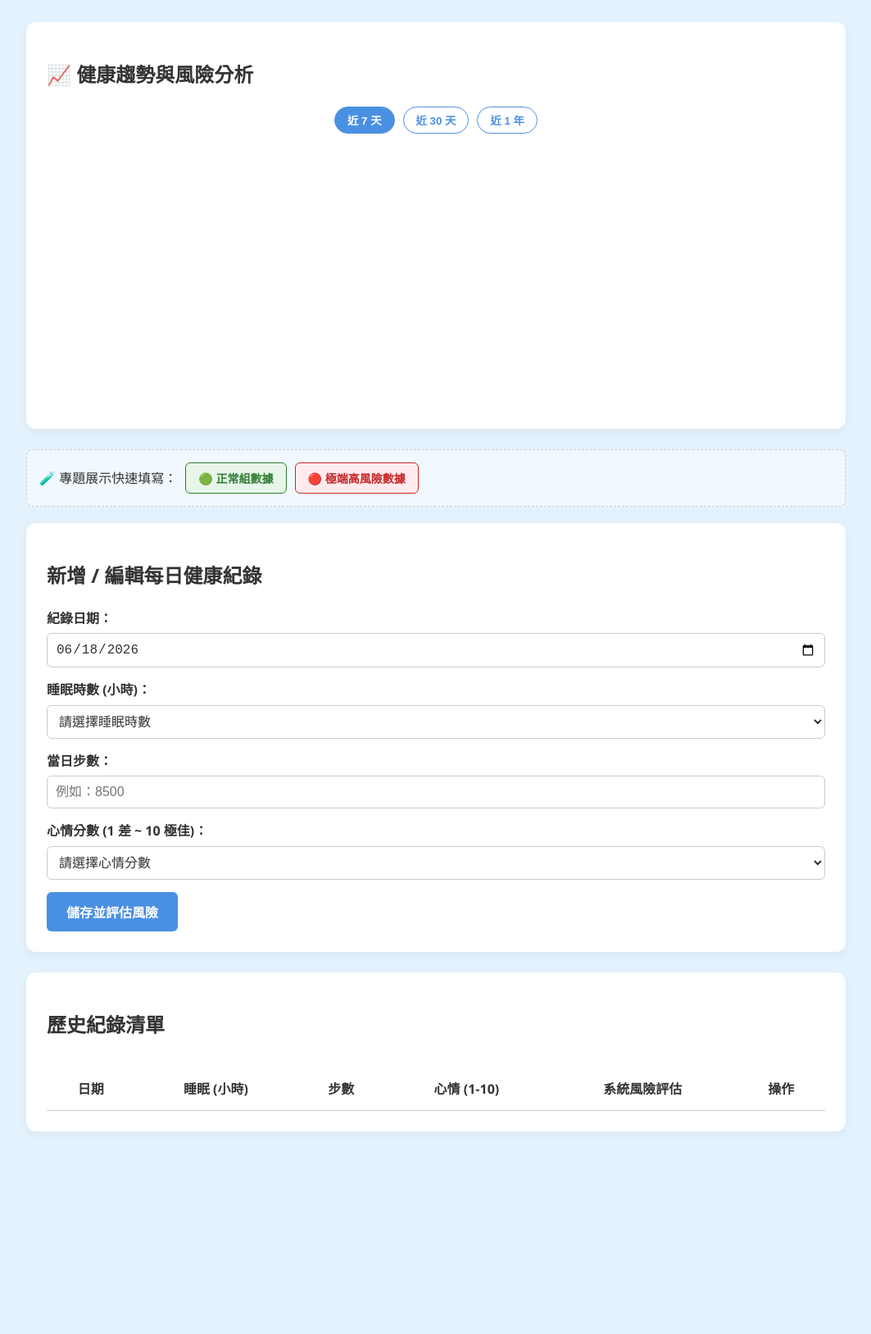
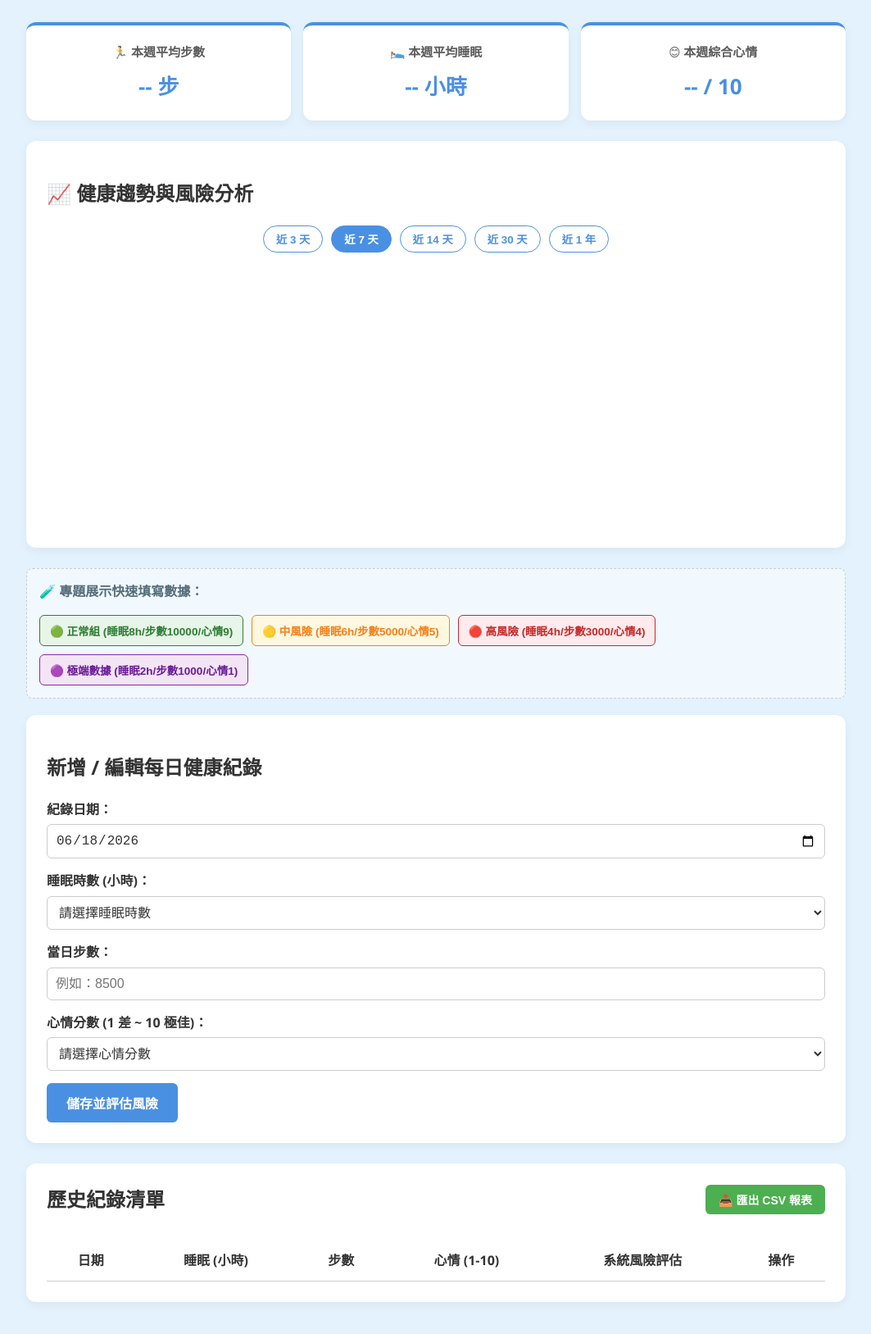
Before and after one commit to wewenlooyee/health, a website: page public/index.html in a window 1280 px wide. Shown: the part 175-1802 px from the top of the page at 82% size, without its empty margins (108-1171 px from the left). Before the commit the page ends 1600 px from the top, so only its background shows below. Drawn offline with nearby package versions, Linux system fonts and the light colour scheme; no server answers.

Commit message:
Update index.html

```diff
--- a/public/index.html
+++ b/public/index.html
@@ -4,7 +4,6 @@
     <meta charset="UTF-8">
     <meta name="viewport" content="width=device-width, initial-scale=1.0">
     <title>智慧健康日誌與風險評估系統</title>
-    <!-- 引入 Chart.js 函式庫 -->
     <script src="https://cdn.jsdelivr.net/npm/chart.js"></script>
     <style>
         /* CSS 變數定義 */
@@ -86,6 +85,27 @@
             transition: background-color 0.4s ease;
         }
 
+        /* Dashboard 摘要卡片樣式 */
+        .dashboard-summary {
+            display: flex;
+            gap: 15px;
+            margin-bottom: 25px;
+            flex-wrap: wrap;
+        }
+        .summary-card {
+            flex: 1;
+            min-width: 200px;
+            background: var(--card-bg);
+            padding: 20px;
+            border-radius: 12px;
+            box-shadow: 0 4px 12px rgba(0,0,0,0.05);
+            text-align: center;
+            border-top: 4px solid var(--primary-color);
+            transition: background-color 0.4s ease;
+        }
+        .summary-card h3 { margin: 0 0 10px 0; font-size: 15px; color: var(--text-color); opacity: 0.8; }
+        .summary-card p { margin: 0; font-size: 26px; font-weight: bold; color: var(--primary-color); }
+
         /* 貼心話回饋卡片樣式 */
         .caring-message {
             padding: 15px 20px;
@@ -107,6 +127,7 @@
         .msg-medium { background-color: var(--badge-medium); color: var(--badge-medium-text); border-color: var(--badge-medium-text); }
         .msg-high { background-color: var(--badge-high); color: var(--badge-high-text); border-color: var(--badge-high-text); }
 
+        /* 快速填寫按鈕區塊 */
         .demo-section {
             background-color: rgba(255, 255, 255, 0.5);
             border: 1px dashed var(--border-color);
@@ -120,9 +141,25 @@
         }
         [data-theme="dark"] .demo-section { background-color: rgba(0, 0, 0, 0.2); }
 
-        .btn-demo { padding: 8px 15px; border: none; border-radius: 6px; cursor: pointer; font-weight: 600; font-size: 14px; }
+        .demo-label { font-weight: bold; color: #546e7a; margin-right: 5px; width: 100%; margin-bottom: 5px; }
+        .btn-demo { padding: 8px 12px; border: none; border-radius: 6px; cursor: pointer; font-weight: 600; font-size: 13.5px; transition: transform 0.1s; }
+        .btn-demo:active { transform: scale(0.95); }
+
+        /* 四層風險展示按鈕樣式 */
         .btn-demo-low { background-color: var(--badge-low); color: var(--badge-low-text); border: 1px solid var(--badge-low-text); }
+        .btn-demo-medium { background-color: var(--badge-medium); color: var(--badge-medium-text); border: 1px solid var(--badge-medium-text); }
         .btn-demo-high { background-color: var(--badge-high); color: var(--badge-high-text); border: 1px solid var(--badge-high-text); }
+        .btn-demo-extreme { background-color: #F3E5F5; color: #6A1B9A; border: 1px solid #8E24AA; }
+
+        /* CSV 匯出按鈕樣式 */
+        .btn-export {
+            background-color: #4CAF50; color: white; border: none; padding: 8px 16px;
+            border-radius: 6px; cursor: pointer; font-weight: bold; font-size: 14px; transition: opacity 0.3s;
+        }
+        .btn-export:hover { opacity: 0.8; }
+
+        .table-header-flex { display: flex; justify-content: space-between; align-items: center; margin-bottom: 15px; }
+        .table-header-flex h2 { margin: 0; }
 
         .form-group { margin-bottom: 15px; }
         .form-group label { display: block; margin-bottom: 5px; font-weight: 600; }
@@ -151,7 +188,7 @@
         .edit-btn { background-color: #ffb300; }
         .delete-btn { background-color: #e53935; }
 
-        .chart-controls { display: flex; justify-content: center; gap: 10px; margin-bottom: 15px; }
+        .chart-controls { display: flex; justify-content: center; flex-wrap: wrap; gap: 10px; margin-bottom: 15px; }
         .chart-btn { background-color: transparent; border: 1px solid var(--primary-color); color: var(--primary-color); padding: 6px 15px; border-radius: 20px; cursor: pointer; font-weight: bold; transition: all 0.3s; }
         .chart-btn.active, .chart-btn:hover { background-color: var(--primary-color); color: white; }
 
@@ -163,7 +200,6 @@
 </head>
 <body>
     <div class="container">
-        <!-- 主題設定區域：加入了青色、米色、咖啡色 -->
         <div class="settings-bar">
             <select id="colorThemeSelect" onchange="changeColorTheme(this)">
                 <option value="#4A90E2" data-bg="#E3F2FD">🔵 經典藍</option>
@@ -186,14 +222,29 @@
         </header>
 
         <main>
-            <!-- 貼心話彈出區域 (預設隱藏) -->
             <div id="caringMessage" class="caring-message"></div>
 
-            <!-- 折線圖分析區塊 -->
+            <section class="dashboard-summary">
+                <div class="summary-card">
+                    <h3>🏃 本週平均步數</h3>
+                    <p id="avgSteps">-- 步</p>
+                </div>
+                <div class="summary-card">
+                    <h3>🛌 本週平均睡眠</h3>
+                    <p id="avgSleep">-- 小時</p>
+                </div>
+                <div class="summary-card">
+                    <h3>😊 本週綜合心情</h3>
+                    <p id="avgMood">-- / 10</p>
+                </div>
+            </section>
+
             <section class="card">
                 <h2>📈 健康趨勢與風險分析</h2>
                 <div class="chart-controls">
+                    <button class="chart-btn" onclick="updateChart('3days', this)">近 3 天</button>
                     <button class="chart-btn active" onclick="updateChart('week', this)">近 7 天</button>
+                    <button class="chart-btn" onclick="updateChart('2weeks', this)">近 14 天</button>
                     <button class="chart-btn" onclick="updateChart('month', this)">近 30 天</button>
                     <button class="chart-btn" onclick="updateChart('year', this)">近 1 年</button>
                 </div>
@@ -203,9 +254,11 @@
             </section>
 
             <section class="demo-section">
-                <span class="demo-label">🧪 專題展示快速填寫：</span>
-                <button type="button" class="btn-demo btn-demo-low" onclick="fillDemo('8', 10000, '9')">🟢 正常組數據</button>
-                <button type="button" class="btn-demo btn-demo-high" onclick="fillDemo('3', 1200, '2')">🔴 極端高風險數據</button>
+                <span class="demo-label">🧪 專題展示快速填寫數據：</span>
+                <button type="button" class="btn-demo btn-demo-low" onclick="fillDemo('8', 10000, '9')">🟢 正常組 (睡眠8h/步數10000/心情9)</button>
+                <button type="button" class="btn-demo btn-demo-medium" onclick="fillDemo('6', 5000, '5')">🟡 中風險 (睡眠6h/步數5000/心情5)</button>
+                <button type="button" class="btn-demo btn-demo-high" onclick="fillDemo('4', 3000, '4')">🔴 高風險 (睡眠4h/步數3000/心情4)</button>
+                <button type="button" class="btn-demo btn-demo-extreme" onclick="fillDemo('2', 1000, '1')">🟣 極端數據 (睡眠2h/步數1000/心情1)</button>
             </section>
 
             <section class="card form-section">
@@ -265,7 +318,11 @@
             </section>
 
             <section class="card table-section">
-                <h2>歷史紀錄清單</h2>
+                <div class="table-header-flex">
+                    <h2>歷史紀錄清單</h2>
+                    <button class="btn-export" onclick="exportToCSV()">📥 匯出 CSV 報表</button>
+                </div>
+
                 <div class="table-responsive">
                     <table id="logsTable">
                         <thead>
@@ -309,12 +366,12 @@
         }
 
         // ==========================================
-        // 專屬貼心話邏輯 (智慧回饋)
+        // 專屬貼心話邏輯
         // ==========================================
         function displayCaringMessage(risk) {
             const msgBox = document.getElementById('caringMessage');
             msgBox.style.display = 'block';
-            msgBox.className = 'caring-message'; // 重置所有 class
+            msgBox.className = 'caring-message';
 
             if (risk === '低風險') {
                 msgBox.classList.add('msg-low');
@@ -327,12 +384,81 @@
                 msgBox.innerHTML = '⚠️ 系統評估：高風險。親愛的，身體在抗議囉！請務必讓自己好好睡一覺，必要時尋求幫助。';
             }
 
-            // 畫面平滑捲動到回饋訊息區
             msgBox.scrollIntoView({ behavior: 'smooth', block: 'center' });
         }
 
         // ==========================================
-        // 圖表邏輯 (包含條件式風險標色)
+        // Dashboard 更新邏輯
+        // ==========================================
+        function updateDashboard(data) {
+            if (!data || data.length === 0) {
+                document.getElementById('avgSteps').innerText = '-- 步';
+                document.getElementById('avgSleep').innerText = '-- 小時';
+                document.getElementById('avgMood').innerText = '-- / 10';
+                return;
+            }
+
+            const today = new Date();
+            const weekLogs = data.filter(log => {
+                const logDate = new Date(log.log_date);
+                const diffDays = (today - logDate) / (1000 * 60 * 60 * 24);
+                return diffDays <= 7;
+            });
+
+            if (weekLogs.length === 0) {
+                document.getElementById('avgSteps').innerText = '-- 步';
+                document.getElementById('avgSleep').innerText = '-- 小時';
+                document.getElementById('avgMood').innerText = '-- / 10';
+                return;
+            }
+
+            let totalSteps = 0, totalSleep = 0, totalMood = 0;
+            weekLogs.forEach(log => {
+                totalSteps += log.steps;
+                totalSleep += log.sleep_hours;
+                totalMood += log.mood_score;
+            });
+
+            const avgSteps = Math.round(totalSteps / weekLogs.length);
+            const avgSleep = (totalSleep / weekLogs.length).toFixed(1);
+            const avgMood = (totalMood / weekLogs.length).toFixed(1);
+
+            const stepsEl = document.getElementById('avgSteps');
+            stepsEl.innerText = `${avgSteps.toLocaleString()} 步`;
+            stepsEl.style.color = avgSteps >= 8000 ? '#4CAF50' : (avgSteps < 5000 ? '#F44336' : 'var(--primary-color)');
+
+            document.getElementById('avgSleep').innerText = `${avgSleep} 小時`;
+            document.getElementById('avgMood').innerText = `${avgMood} / 10`;
+        }
+
+        // ==========================================
+        // 匯出 CSV 邏輯
+        // ==========================================
+        function exportToCSV() {
+            if (!globalLogsData || globalLogsData.length === 0) {
+                alert('目前沒有資料可以匯出喔！');
+                return;
+            }
+
+            let csvContent = "data:text/csv;charset=utf-8,\uFEFF";
+            csvContent += "日期,睡眠時數(小時),當日步數,心情分數(1-10),系統風險評估\n";
+
+            globalLogsData.forEach(log => {
+                const row = [log.log_date, log.sleep_hours, log.steps, log.mood_score, log.risk_level];
+                csvContent += row.join(",") + "\n";
+            });
+
+            const encodedUri = encodeURI(csvContent);
+            const link = document.createElement("a");
+            link.setAttribute("href", encodedUri);
+            link.setAttribute("download", `健康日誌報表_${new Date().toISOString().split('T')[0]}.csv`);
+            document.body.appendChild(link);
+            link.click();
+            document.body.removeChild(link);
+        }
+
+        // ==========================================
+        // 圖表邏輯
         // ==========================================
         let healthChart = null;
         let globalLogsData = [];
@@ -354,7 +480,9 @@
             chartData = chartData.filter(log => {
                 const logDate = new Date(log.log_date);
                 const diffDays = (today - logDate) / (1000 * 60 * 60 * 24);
+                if (range === '3days') return diffDays <= 3;
                 if (range === 'week') return diffDays <= 7;
+                if (range === '2weeks') return diffDays <= 14;
                 if (range === 'month') return diffDays <= 30;
                 if (range === 'year') return diffDays <= 365;
                 return true;
@@ -541,14 +669,12 @@
 
                 if (!response.ok) throw new Error('伺服器處理失敗');
 
-                // 解析後端回傳的 JSON 資料以取得最新的 risk_level
                 const resData = await response.json();
 
                 resetForm();
                 fetchLogs();
                 document.getElementById('logDate').focus();
 
-                // 觸發貼心話顯示
                 displayCaringMessage(resData.risk_level);
 
             } catch (error) {
@@ -560,6 +686,8 @@
             try {
                 const response = await fetch('/health-logs');
                 globalLogsData = await response.json();
+
+                updateDashboard(globalLogsData);
 
                 tableBody.innerHTML = '';
                 globalLogsData.forEach(log => {
@@ -596,7 +724,7 @@
                 const response = await fetch(`/health-logs/${id}`, { method: 'DELETE' });
                 if (response.ok) {
                     fetchLogs();
-                    document.getElementById('caringMessage').style.display = 'none'; // 刪除時隱藏貼心話
+                    document.getElementById('caringMessage').style.display = 'none';
                 }
                 else alert('刪除失敗');
             } catch (error) { console.error('刪除錯誤:', error); }
```
